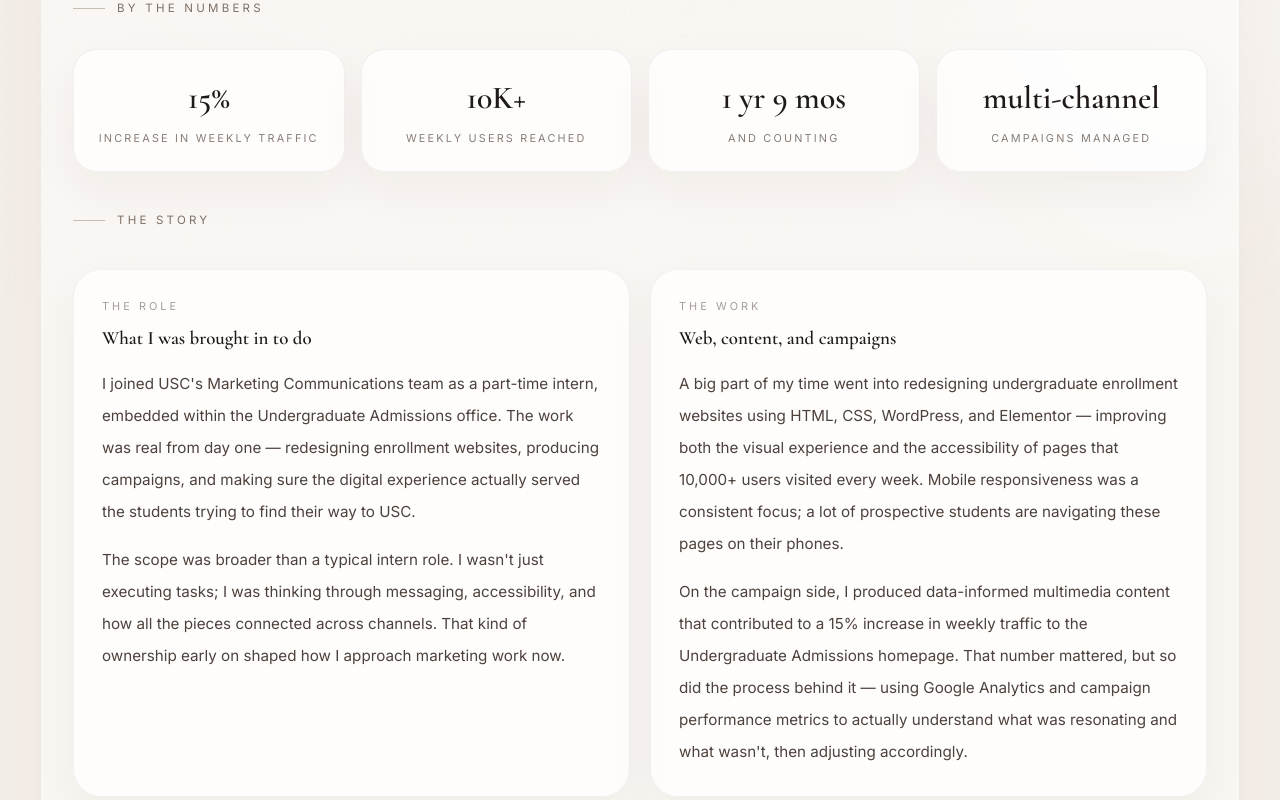
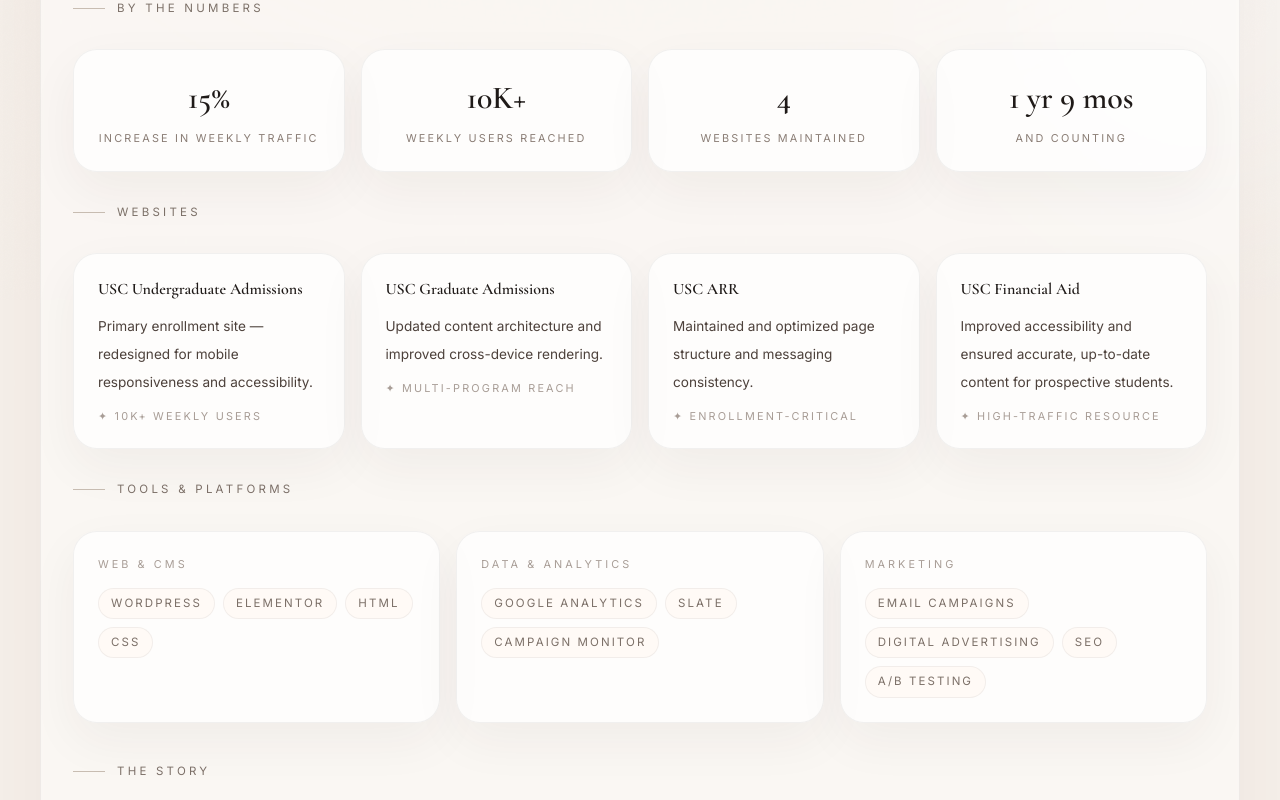
Before and after one commit to vanessaggonzalez/portfolio, a Next.js app: page /work/usc-marcomm in a window 1280 px wide. Shown: the part 500-1300 px from the top of the page. Built offline with nearby package versions, Linux system fonts and the light colour scheme.

Commit message:
fixed marcomms page

```diff
--- a/app/work/usc-marcomm/page.tsx
+++ b/app/work/usc-marcomm/page.tsx
@@ -37,8 +37,46 @@
 const stats = [
   { value: "15%", label: "increase in weekly traffic" },
   { value: "10K+", label: "weekly users reached" },
+  { value: "4", label: "websites maintained" },
   { value: "1 yr 9 mos", label: "and counting" },
-  { value: "multi-channel", label: "campaigns managed" },
+];
+
+const toolGroups = [
+  {
+    category: "Web & CMS",
+    tools: ["WordPress", "Elementor", "HTML", "CSS"],
+  },
+  {
+    category: "Data & Analytics",
+    tools: ["Google Analytics", "Slate", "Campaign Monitor"],
+  },
+  {
+    category: "Marketing",
+    tools: ["Email Campaigns", "Digital Advertising", "SEO", "A/B Testing"],
+  },
+];
+
+const websites = [
+  {
+    name: "USC Undergraduate Admissions",
+    desc: "Primary enrollment site — redesigned for mobile responsiveness and accessibility.",
+    stat: "10K+ weekly users",
+  },
+  {
+    name: "USC Graduate Admissions",
+    desc: "Updated content architecture and improved cross-device rendering.",
+    stat: "Multi-program reach",
+  },
+  {
+    name: "USC ARR",
+    desc: "Maintained and optimized page structure and messaging consistency.",
+    stat: "Enrollment-critical",
+  },
+  {
+    name: "USC Financial Aid",
+    desc: "Improved accessibility and ensured accurate, up-to-date content for prospective students.",
+    stat: "High-traffic resource",
+  },
 ];
 
 const sections = [
@@ -54,14 +92,14 @@
     heading: "Web, content, and campaigns",
     body: `A big part of my time went into redesigning undergraduate enrollment websites using HTML, CSS, WordPress, and Elementor — improving both the visual experience and the accessibility of pages that 10,000+ users visited every week. Mobile responsiveness was a consistent focus; a lot of prospective students are navigating these pages on their phones.
 
-On the campaign side, I produced data-informed multimedia content that contributed to a 15% increase in weekly traffic to the Undergraduate Admissions homepage. That number mattered, but so did the process behind it — using Google Analytics and campaign performance metrics to actually understand what was resonating and what wasn't, then adjusting accordingly.`,
+On the campaign side, I produced data-informed multimedia content that contributed to a 15% increase in weekly traffic to the Undergraduate Admissions homepage. That number mattered, but so did the process behind it — using Google Analytics and Campaign Monitor to actually understand what was resonating and what wasn't, then adjusting accordingly.`,
   },
   {
     label: "my approach",
     heading: "Analytics as a creative tool",
-    body: `What I found most interesting about this role was learning to treat data as a creative input, not just a report card. Audience behavior told a story — which pages people dropped off on, which headlines pulled them in, which formats they actually engaged with — and I tried to let that story shape the work rather than just validate it after the fact.
+    body: `What I found most interesting about this role was learning to treat data as a creative input, not just a report card. I used Google Analytics week-over-week to track how individual pages were performing — comparing current stats against the previous week to spot what was working and what needed attention.
 
-I also collaborated cross-functionally with other interns and leadership to streamline project handoffs and improve how campaigns moved from concept to execution. That operational layer — making sure things actually shipped cleanly — ended up being just as important as the creative work itself.`,
+Slate and Campaign Monitor added another layer: I filed and managed email campaigns, tracked open rates and engagement, and fed those insights back into how we framed content. Audience behavior told a story, and I tried to let that story shape the work rather than just validate it after the fact.`,
   },
   {
     label: "what I took from it",
@@ -140,15 +178,51 @@
               by the numbers
             </div>
 
-            {/* STATS BLOCK */}
+            {/* STATS */}
             <div className="reveal-item grid grid-cols-2 gap-4 sm:grid-cols-4" data-delay={80}>
               {stats.map((stat) => (
-                <div
-                  key={stat.label}
-                  className="rounded-[24px] border border-black/5 bg-white/72 p-6 shadow-[0_18px_50px_rgba(68,44,29,0.05)] text-center"
-                >
+                <div key={stat.label} className="rounded-[24px] border border-black/5 bg-white/72 p-6 shadow-[0_18px_50px_rgba(68,44,29,0.05)] text-center">
                   <p className="font-serif text-[2rem] font-semibold text-[#1f1a18]">{stat.value}</p>
                   <p className="mt-2 text-[0.68rem] uppercase tracking-[0.2em] text-[#8a7d75]">{stat.label}</p>
+                </div>
+              ))}
+            </div>
+
+            {/* DIVIDER */}
+            <div className="my-8 flex items-center gap-3 text-[0.72rem] uppercase tracking-[0.28em] text-[#7c7068]">
+              <span className="h-px w-8 bg-[#c8bdb2]" />
+              websites
+            </div>
+
+            {/* WEBSITE CARDS */}
+            <div className="reveal-item grid gap-4 sm:grid-cols-2 lg:grid-cols-4" data-delay={80}>
+              {websites.map((site) => (
+                <div key={site.name} className="rounded-[24px] border border-black/5 bg-white/72 p-6 shadow-[0_18px_50px_rgba(68,44,29,0.05)]">
+                  <p className="font-serif text-[1rem] font-semibold leading-snug text-[#1f1a18]">{site.name}</p>
+                  <p className="mt-3 text-[0.85rem] leading-7 text-[#4d413b]">{site.desc}</p>
+                  <p className="mt-3 text-[0.68rem] uppercase tracking-[0.2em] text-[#a89d96]">✦ {site.stat}</p>
+                </div>
+              ))}
+            </div>
+
+            {/* DIVIDER */}
+            <div className="my-8 flex items-center gap-3 text-[0.72rem] uppercase tracking-[0.28em] text-[#7c7068]">
+              <span className="h-px w-8 bg-[#c8bdb2]" />
+              tools & platforms
+            </div>
+
+            {/* TOOLS */}
+            <div className="reveal-item grid gap-4 sm:grid-cols-3" data-delay={80}>
+              {toolGroups.map((group) => (
+                <div key={group.category} className="rounded-[24px] border border-black/5 bg-white/72 p-6 shadow-[0_18px_50px_rgba(68,44,29,0.05)]">
+                  <p className="text-[0.68rem] uppercase tracking-[0.28em] text-[#a89d96]">{group.category}</p>
+                  <div className="mt-4 flex flex-wrap gap-2">
+                    {group.tools.map((tool) => (
+                      <span key={tool} className="rounded-full border border-black/5 bg-[#fffaf6] px-3 py-1.5 text-[0.72rem] uppercase tracking-[0.18em] text-[#7c7068]">
+                        {tool}
+                      </span>
+                    ))}
+                  </div>
                 </div>
               ))}
             </div>
@@ -167,12 +241,8 @@
                   className="reveal-item rounded-[28px] border border-black/5 bg-white/72 p-7 shadow-[0_18px_50px_rgba(68,44,29,0.05)]"
                   data-delay={i * 80}
                 >
-                  <p className="text-[0.68rem] uppercase tracking-[0.28em] text-[#a89d96]">
-                    {section.label}
-                  </p>
-                  <h2 className="mt-3 font-serif text-[1.18rem] font-semibold leading-snug text-[#1f1a18]">
-                    {section.heading}
-                  </h2>
+                  <p className="text-[0.68rem] uppercase tracking-[0.28em] text-[#a89d96]">{section.label}</p>
+                  <h2 className="mt-3 font-serif text-[1.18rem] font-semibold leading-snug text-[#1f1a18]">{section.heading}</h2>
                   <div className="mt-4 space-y-4 text-[0.95rem] leading-8 text-[#4d413b]">
                     {section.body.split("\n\n").map((para, j) => (
                       <p key={j}>{para}</p>
@@ -184,17 +254,11 @@
 
             {/* BOTTOM NAV */}
             <div className="reveal-item mt-10 flex items-center justify-between border-t border-black/5 pt-8" data-delay={0}>
-              <Link
-                href="/work"
-                className="group flex items-center gap-2 text-[0.78rem] uppercase tracking-[0.22em] text-[#7c7068] transition hover:text-[#201c1a]"
-              >
+              <Link href="/work" className="group flex items-center gap-2 text-[0.78rem] uppercase tracking-[0.22em] text-[#7c7068] transition hover:text-[#201c1a]">
                 <span className="h-px w-4 bg-[#c8bdb2] transition-all duration-200 group-hover:w-6" />
                 all work
               </Link>
-              <Link
-                href="/work/ama"
-                className="group flex items-center gap-2 text-[0.78rem] uppercase tracking-[0.22em] text-[#7c7068] transition hover:text-[#201c1a]"
-              >
+              <Link href="/work/ama" className="group flex items-center gap-2 text-[0.78rem] uppercase tracking-[0.22em] text-[#7c7068] transition hover:text-[#201c1a]">
                 next: AMA
                 <span className="h-px w-4 bg-[#c8bdb2] transition-all duration-200 group-hover:w-6" />
               </Link>
```
